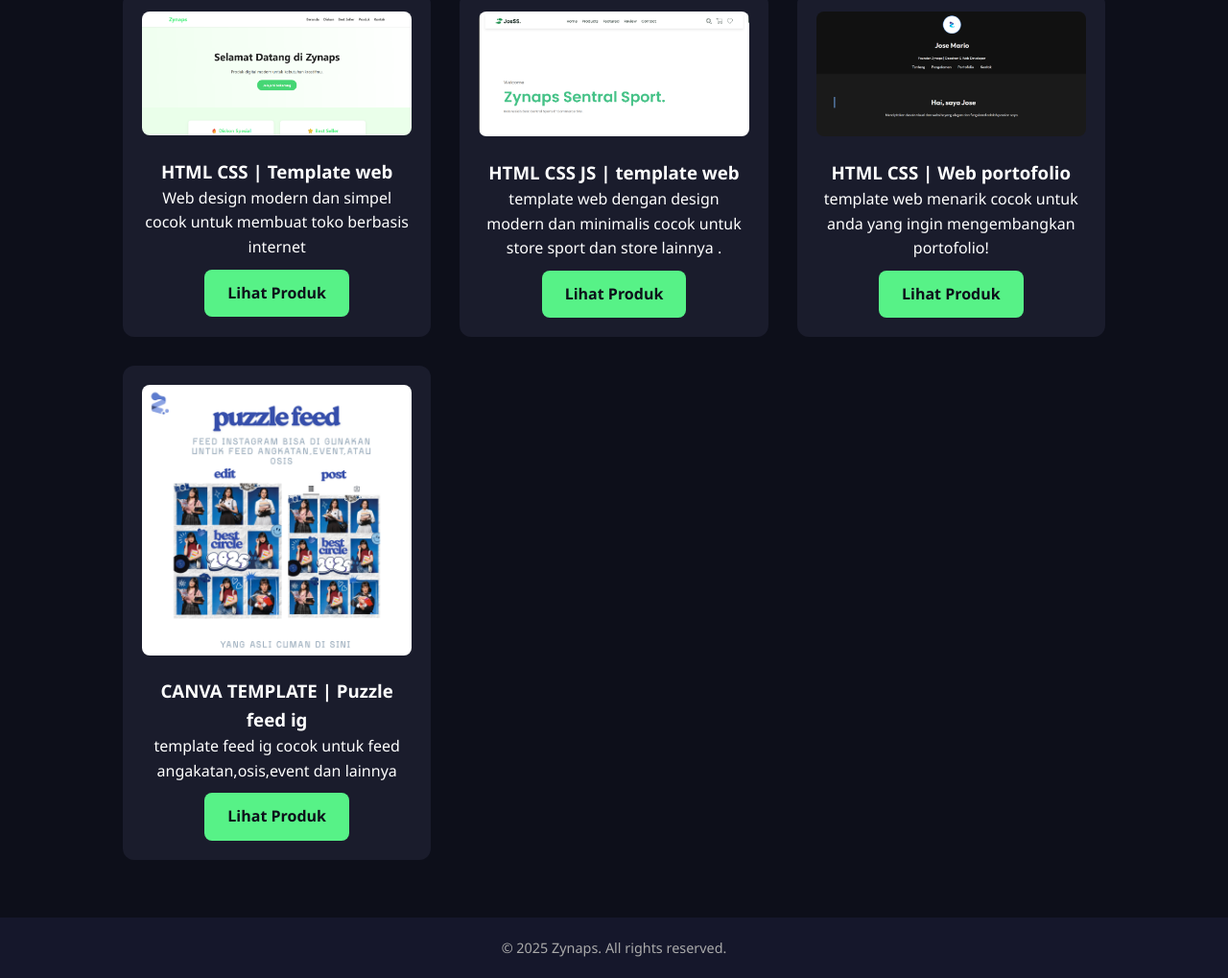
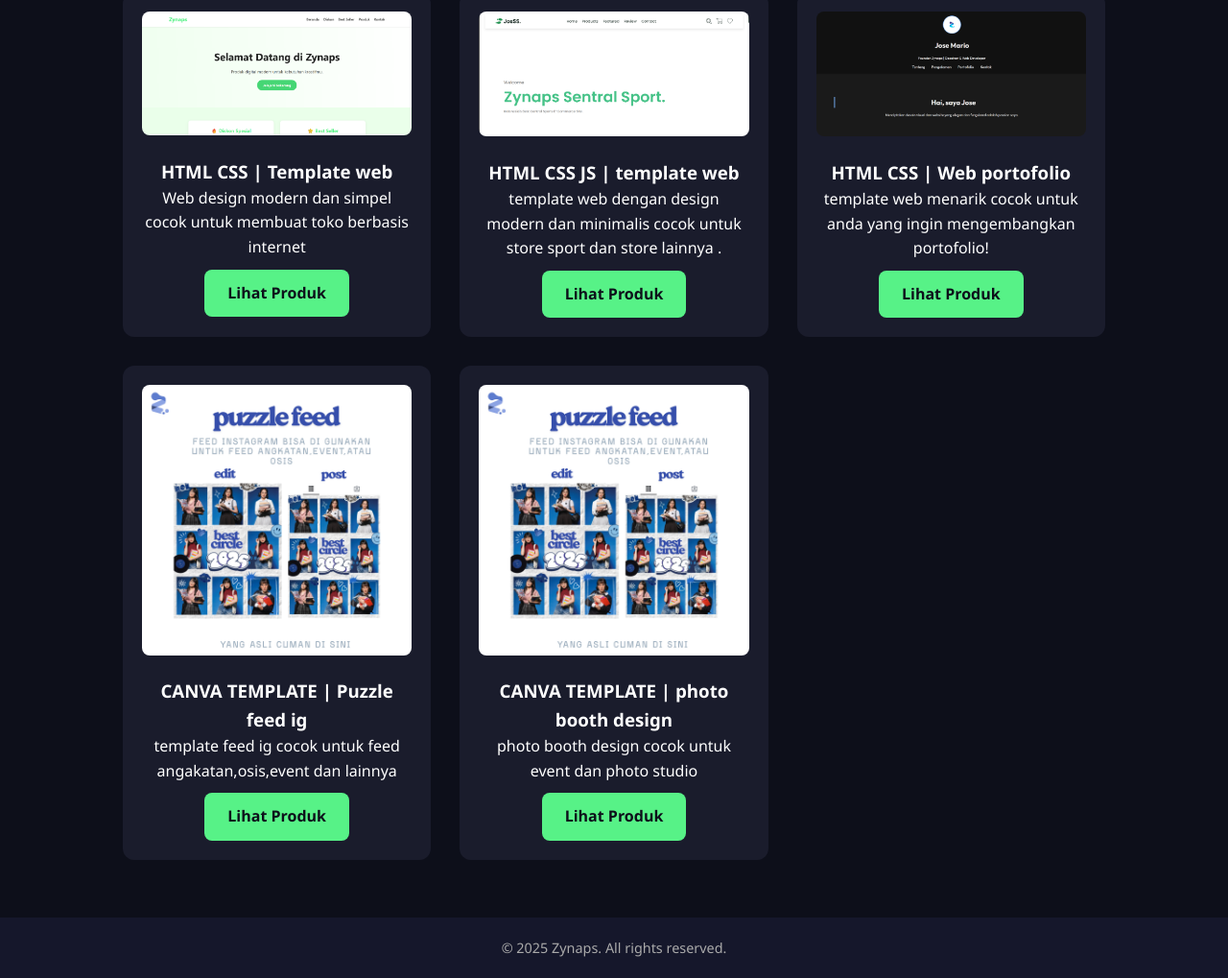
Before and after one commit to JOSEMARIO-max/zynaps.com, a plain HTML site: page produk.html in a window 1280 px wide. Shown: the part 245-1264 px from the top of the page at 96% size. Drawn offline with Linux system fonts and the light colour scheme.

Commit message:
Update produk.html

```diff
--- a/produk.html
+++ b/produk.html
@@ -50,6 +50,13 @@
         <a href="http://lynk.id/zynaps.id/1j1olo9grdrj" class="btn">Lihat Produk</a>
       </div>
 
+       <div class="product-card">
+        <img src="user.png" alt="Produk 3" />
+        <h3>CANVA TEMPLATE | photo booth design</h3>
+        <p>photo booth design cocok untuk event dan photo studio</p>
+        <a href="http://lynk.id/zynaps.id/oyvqwxkqj9mq/checkout" class="btn">Lihat Produk</a>
+      </div>
+
       <!-- Tambah produk lain dengan copy blok ini -->
     </div>
   </section>
```
